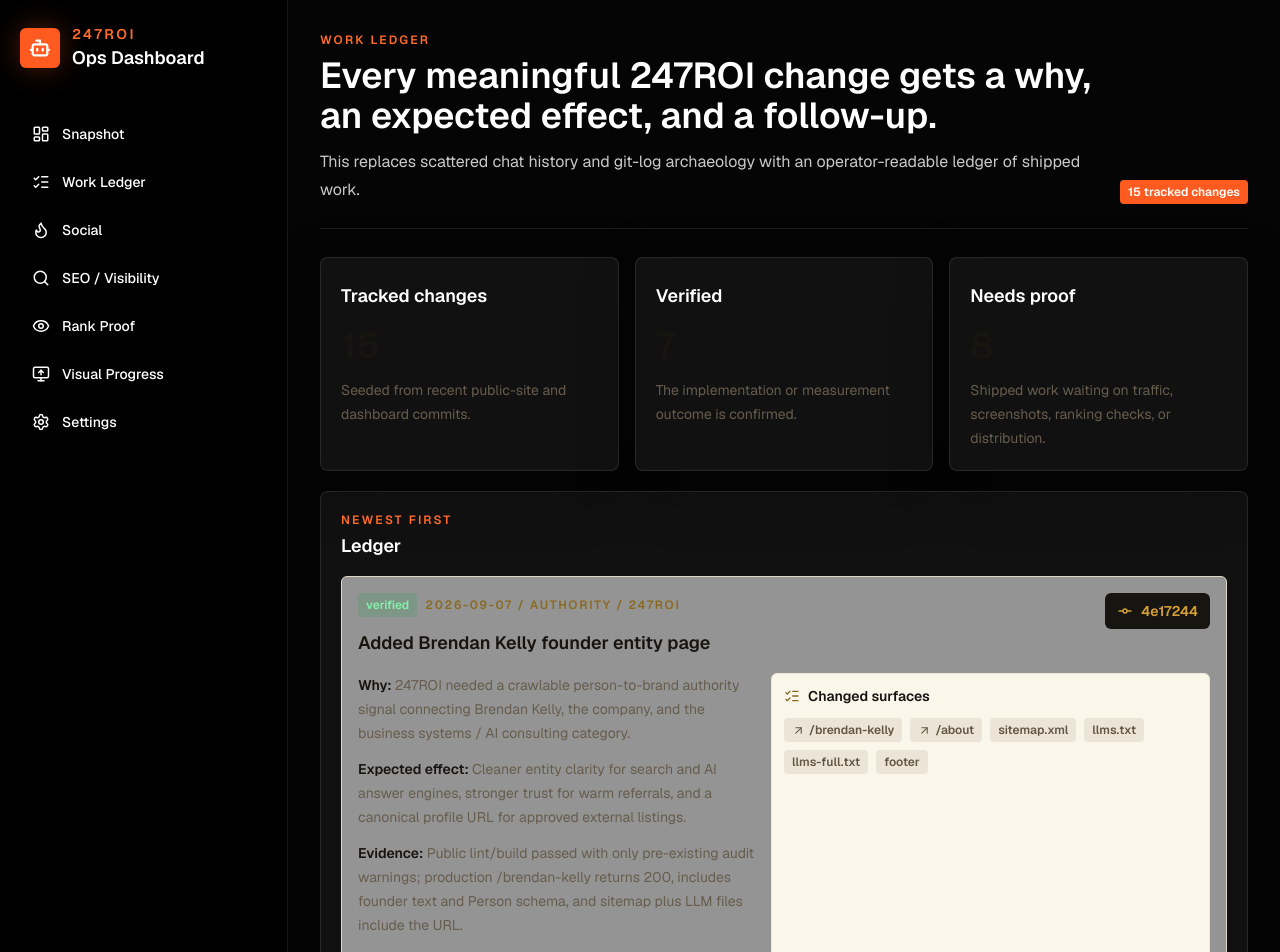
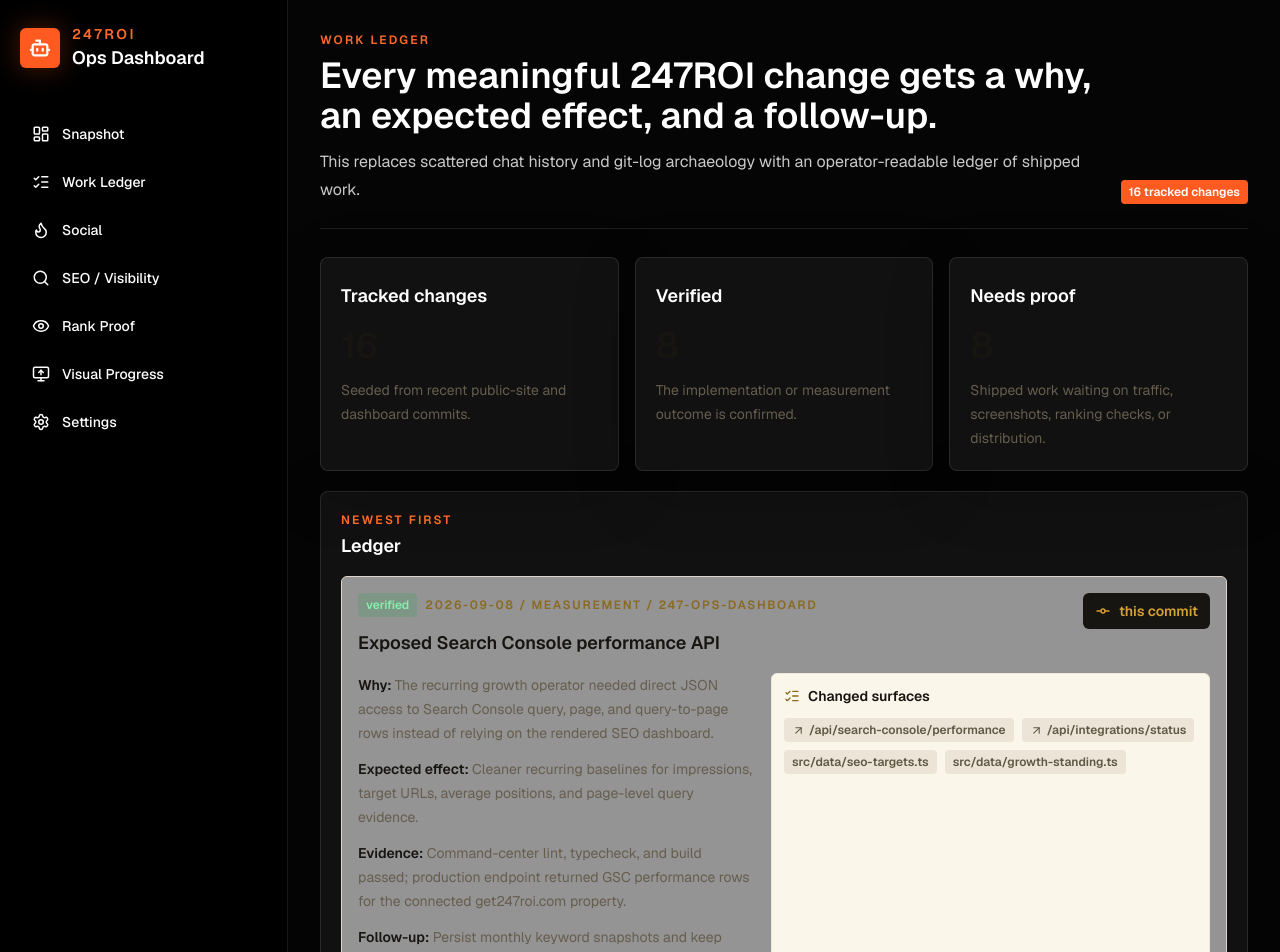
Before and after one commit to bkelly623/247-ops-dashboard, a Next.js app: page /work in a window 1280 px wide. Shown: the top 952 px of the page. Built offline with nearby package versions, Linux system fonts and the light colour scheme.

Commit message:
Expose Search Console performance API

```diff
--- a/src/app/api/integrations/status/route.ts
+++ b/src/app/api/integrations/status/route.ts
@@ -21,6 +21,8 @@
     searchConsole: {
       configured: isSearchConsoleConfigured(),
       siteUrl: env.googleSearchConsoleSiteUrl ?? null,
+      summaryEndpoint: "/api/search-console/summary",
+      performanceEndpoint: "/api/search-console/performance",
     },
     brandSite: {
       configured: Boolean(env.commandCenterEventsSecret),
--- /dev/null
+++ b/src/app/api/search-console/performance/route.ts
@@ -0,0 +1,28 @@
+import { NextRequest, NextResponse } from "next/server";
+import { getSearchConsolePerformance } from "@/lib/search-console/server";
+
+function requestedDays(request: NextRequest) {
+  const rawDays = Number(request.nextUrl.searchParams.get("days") ?? 28);
+
+  if (!Number.isFinite(rawDays)) {
+    return 28;
+  }
+
+  return Math.min(Math.max(Math.trunc(rawDays), 7), 90);
+}
+
+export async function GET(request: NextRequest) {
+  try {
+    const performance = await getSearchConsolePerformance(requestedDays(request));
+
+    return NextResponse.json(performance);
+  } catch (error) {
+    return NextResponse.json(
+      {
+        configured: true,
+        error: error instanceof Error ? error.message : "Search Console performance request failed.",
+      },
+      { status: 502 },
+    );
+  }
+}
--- a/src/data/growth-standing.ts
+++ b/src/data/growth-standing.ts
@@ -102,12 +102,12 @@
     trend: "improving",
     lastUpdated: "2026-09-01",
     currentStanding:
-      "Target pages exist for the main commercial clusters, but true ranking and impression data is still not connected.",
+      "Target pages exist for the main commercial clusters, and Search Console now provides live query, page, and query-to-page performance data.",
     proofHave:
-      "P1 and P2 page list exists; manual site searches show Google has discovered the domain and several core URLs.",
+      "P1 and P2 page list exists; manual site searches show Google has discovered the domain and several core URLs; GSC reports live impressions.",
     proofMissing:
-      "Keyword positions, query impressions, click data, ranking URL matches, and monthly deltas.",
-    nextAction: "Run manual baselines now and replace them with Search Console/Bing data later.",
+      "Clicks, stronger target URL matches, Bing data, and monthly deltas.",
+    nextAction: "Use the Search Console performance endpoint for recurring rank proof, then supplement with manual checks where GSC has no rows.",
     evidence: ["/seo", "/visibility"],
   },
   {
@@ -180,12 +180,16 @@
     trend: "improving",
     lastUpdated: "2026-09-02",
     currentStanding:
-      "Public event ingestion is live and visible in the command center. The overview API now separates 7-day and 30-day audit counts and reports partial metric failures without calling the whole feed unready.",
+      "Public event ingestion is live and visible in the command center. The overview API separates 7-day and 30-day audit counts, and Search Console performance is now exposed through a read-only JSON endpoint.",
     proofHave:
-      "Supabase, PostFast, and brand-site integration status are configured; site event counts return from production with a clearer feed health status.",
+      "Supabase, PostFast, brand-site tracking, and Search Console are configured; site event counts and GSC rows return from production.",
     proofMissing:
-      "Search Console, Bing Webmaster, keyword baseline automation, AI snapshot automation, booked-call attribution, and revenue attribution.",
-    nextAction: "Use manual proof tracking until account-level sources are connected, then replace partial API counts with connected search and lead data.",
-    evidence: ["/settings", "https://247-ops-dashboard.vercel.app/api/brand-site/overview"],
+      "Bing Webmaster, keyword history storage, AI snapshot automation, booked-call attribution, and revenue attribution.",
+    nextAction: "Use connected search and event APIs for every operator run, then add durable keyword history and Bing coverage.",
+    evidence: [
+      "/settings",
+      "https://247-ops-dashboard.vercel.app/api/brand-site/overview",
+      "https://247-ops-dashboard.vercel.app/api/search-console/performance",
+    ],
   },
 ];
--- a/src/data/seo-targets.ts
+++ b/src/data/seo-targets.ts
@@ -130,9 +130,9 @@
     targetScore: 8,
     trend: "improving",
     currentStanding:
-      "Target list exists, commercial pages are live, and homepage/services/footer now link into the newer P1/P2 pages. Ranking baselines and Search Console feedback are still not connected.",
+      "Target list exists, commercial pages are live, homepage/services/footer link into the newer P1/P2 pages, and Search Console is now feeding live query data.",
     proofNeeded: "Tracked keyword positions, impressions, clicks, indexed pages, and query-to-page mapping.",
-    nextAction: "Baseline every selected keyword, check indexation for the new pages, and improve pages from manual SERP review until Search Console is connected.",
+    nextAction: "Use Search Console query-to-page rows first, then keep manual SERP checks only for terms with no GSC data yet.",
   },
   {
     area: "Ranking proof",
@@ -142,7 +142,7 @@
     currentStanding:
       "Search sees 247ROI and several core pages, but newer commercial pages are not reliably observed yet and true positions are not stored.",
     proofNeeded: "Keyword positions, target URL matches, impressions, clicks, indexed status, and monthly baseline deltas.",
-    nextAction: "Run manual SERP baselines now and replace them with Search Console/Bing data once connected.",
+    nextAction: "Store recurring Search Console query/page snapshots and compare them with manual SERP checks for strategic terms.",
   },
   {
     area: "AI visibility",
@@ -210,9 +210,9 @@
     targetScore: 8.5,
     trend: "improving",
     currentStanding:
-      "Public event ingestion is live, command-center metrics work, and 30-day visitor IDs are deduped. Search Console, Bing, and revenue attribution remain missing.",
-    proofNeeded: "Search Console, Bing Webmaster, keyword baselines, AI visibility snapshots, lead quality, bookings, and revenue attribution.",
-    nextAction: "Manual baseline until account-level data sources are connected.",
+      "Public event ingestion is live, command-center metrics work, 30-day visitor IDs are deduped, and Search Console summary plus performance rows are available from the command center.",
+    proofNeeded: "Bing Webmaster, stored keyword baselines, AI visibility snapshots, lead quality, bookings, and revenue attribution.",
+    nextAction: "Use the Search Console performance endpoint for recurring operator baselines; keep Bing and lead attribution as the next source gaps.",
   },
   {
     area: "Trust/proof assets",
@@ -703,7 +703,7 @@
     owner: "Athena + B",
     status: "active",
     proof: "Search Console, Bing Webmaster, analytics, and event ingestion appear in dashboard.",
-    nextAction: "Search Console and event ingestion are live. Next measurement source is Bing Webmaster plus richer rank history storage.",
+    nextAction: "Search Console summary/performance endpoints and event ingestion are live. Next measurement source is Bing Webmaster plus richer rank history storage.",
   },
   {
     name: "Baseline target keyword rankings",
@@ -711,7 +711,7 @@
     owner: "Athena",
     status: "active",
     proof: "Each selected term has observed position, target URL, date checked, and SERP notes.",
-    nextAction: "Use Search Console rows now, keep manual SERP checks for terms with no GSC data, and store visible deltas.",
+    nextAction: "Use /api/search-console/performance for query, page, and query-to-page rows; keep manual SERP checks for terms with no GSC data.",
   },
   {
     name: "Run AI visibility checks",
--- a/src/data/work-ledger.ts
+++ b/src/data/work-ledger.ts
@@ -25,6 +25,27 @@
 };
 
 export const workLedger: WorkLedgerEntry[] = [
+  {
+    date: "2026-09-08",
+    area: "Measurement",
+    title: "Exposed Search Console performance API",
+    repo: "247-ops-dashboard",
+    commit: "this commit",
+    changed: [
+      "/api/search-console/performance",
+      "/api/integrations/status",
+      "src/data/seo-targets.ts",
+      "src/data/growth-standing.ts",
+    ],
+    why: "The recurring growth operator needed direct JSON access to Search Console query, page, and query-to-page rows instead of relying on the rendered SEO dashboard.",
+    expectedEffect:
+      "Cleaner recurring baselines for impressions, target URLs, average positions, and page-level query evidence.",
+    evidenceStatus: "verified",
+    evidence:
+      "Command-center lint, typecheck, and build passed; production endpoint returned GSC performance rows for the connected get247roi.com property.",
+    followUp:
+      "Persist monthly keyword snapshots and keep manual SERP checks only for terms that have no GSC rows yet.",
+  },
   {
     date: "2026-09-07",
     area: "Authority",
```
